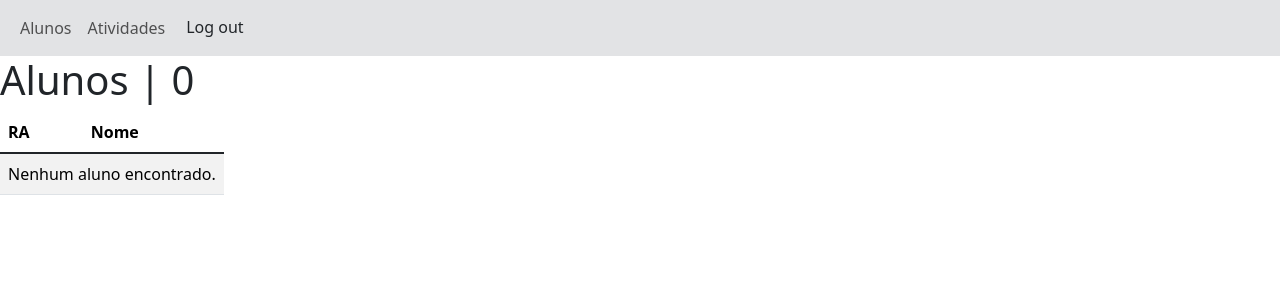
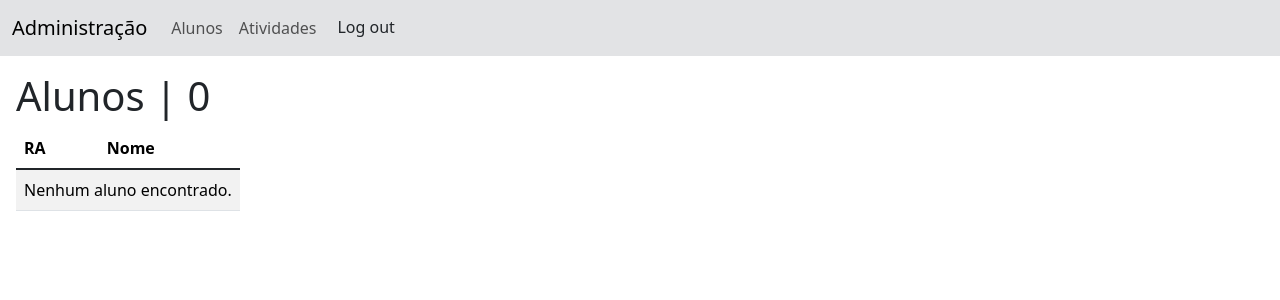
Before and after one commit to Rodrigo-Pedreira/TCC2026, a Django app: page /gestor/alunos/ in a window 1280 px wide. Shown: the top 300 px of the page. Run offline with Django 5.2, Linux system fonts and the light colour scheme; the visitor is signed in with stand-in values (Sample User, id 1); data that the repository does not hold is empty; some libraries are stand-ins or nearby versions.

Commit message:
adm na nav bar e margem

```diff
--- a/gestorproj/gestor/templates/gestor/base.html
+++ b/gestorproj/gestor/templates/gestor/base.html
@@ -12,7 +12,7 @@
   <body>
     <nav class="navbar navbar-expand-lg bg-secondary-subtle">
       <div class="container-fluid">
-        <!-- <a class="navbar-brand" href="{% url 'gestor:index' %}">Home</a> -->
+        <a class="navbar-brand" href="{% url 'admin:index' %}">Administração</a>
         <button
           class="navbar-toggler"
           type="button"
@@ -41,7 +41,9 @@
         </div>
       </div>
     </nav>
-    <div>{% block content %}{% endblock %}</div>
+    <div class="m-3">
+      {% block content %}{% endblock %}
+    </div>
     <script src="{% static 'gestor/bootstrap.bundle.min.js' %}"></script>
   </body>
 </html>
```
